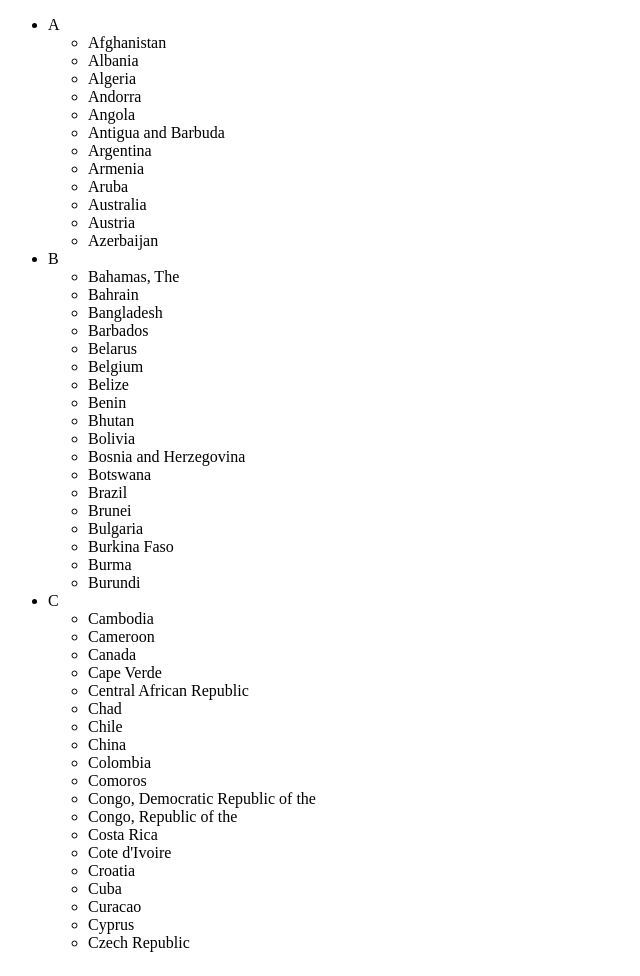
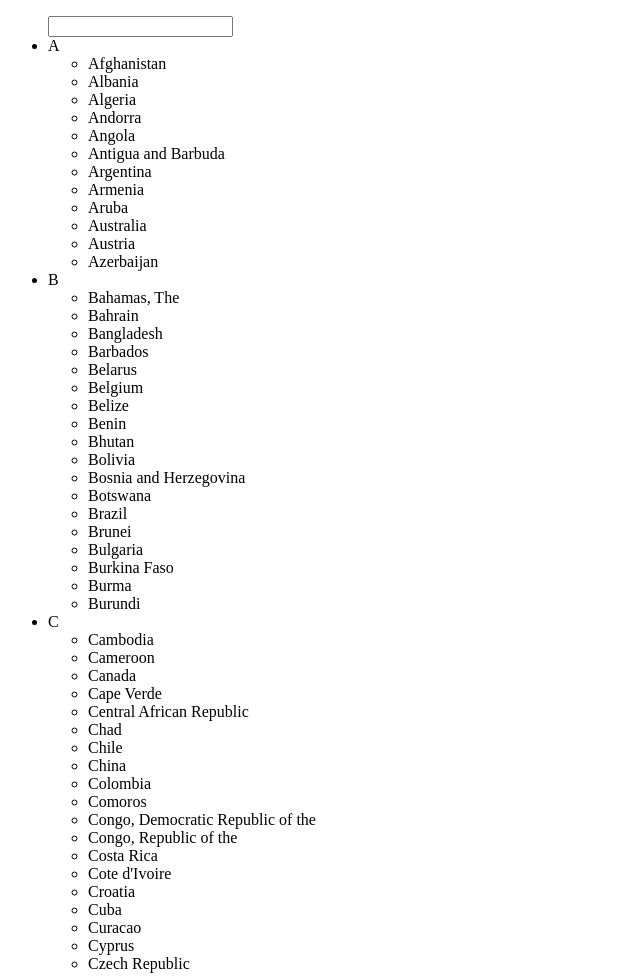
Before and after one commit to wdammak/collapsible-list, a plain HTML site: page index.html in a window 1280 px wide. Shown: the whole page, without its empty margins (0-640 px from the left). Drawn offline with Linux system fonts and the light colour scheme.

Commit message:
fixed demo page

```diff
--- a/index.html
+++ b/index.html
@@ -69,7 +69,7 @@
 <script type="text/javascript" src="js/libs/jquery.min.js"></script>
 <script type="text/javascript" src="js/libs/collapsable-list.js"></script>
 <script type="text/javascript">
-    $('.my-list').collapsableList('.header');
+    $('#my-list').collapsableList('.header', {search: true});
 </script>
 </body>
 </html>
```
